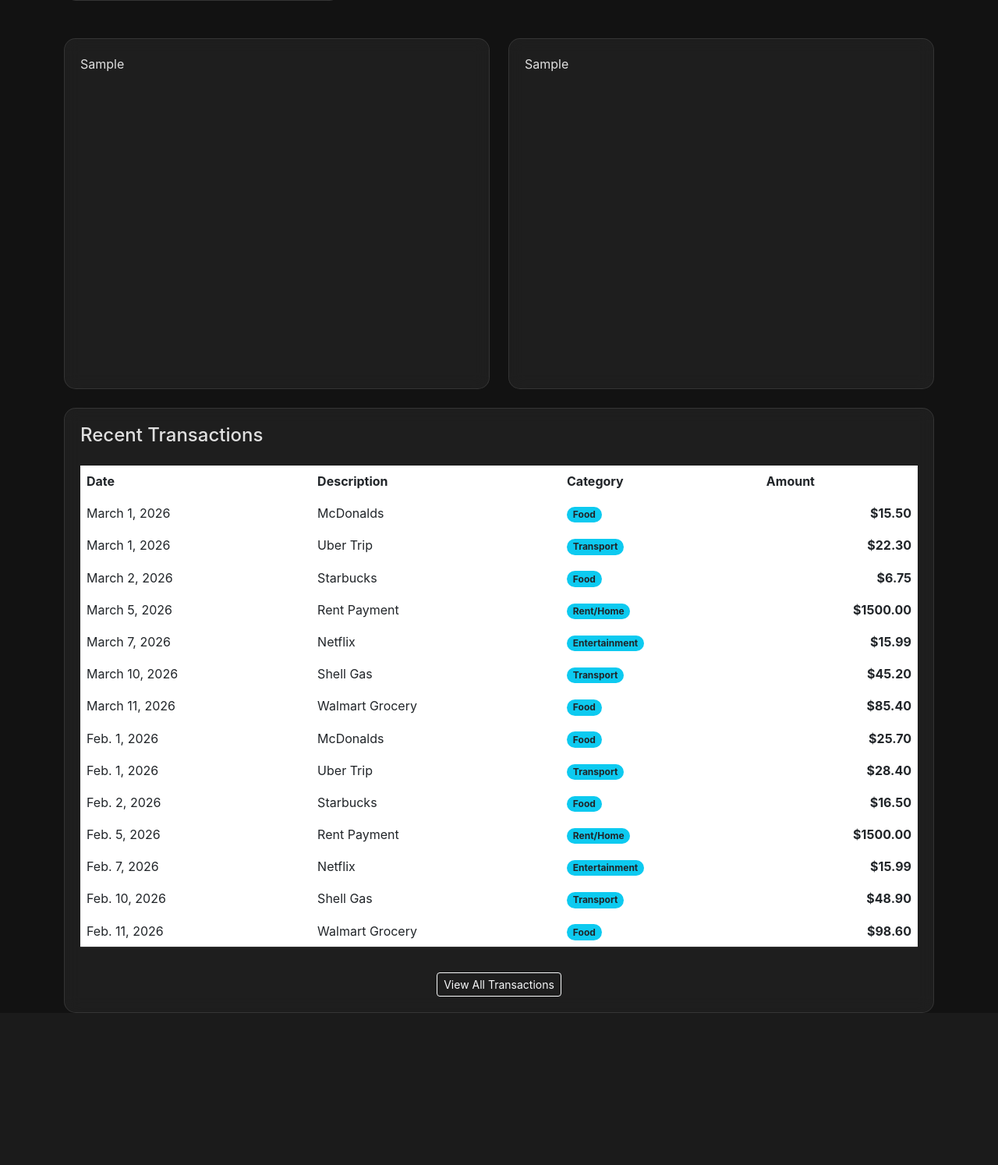
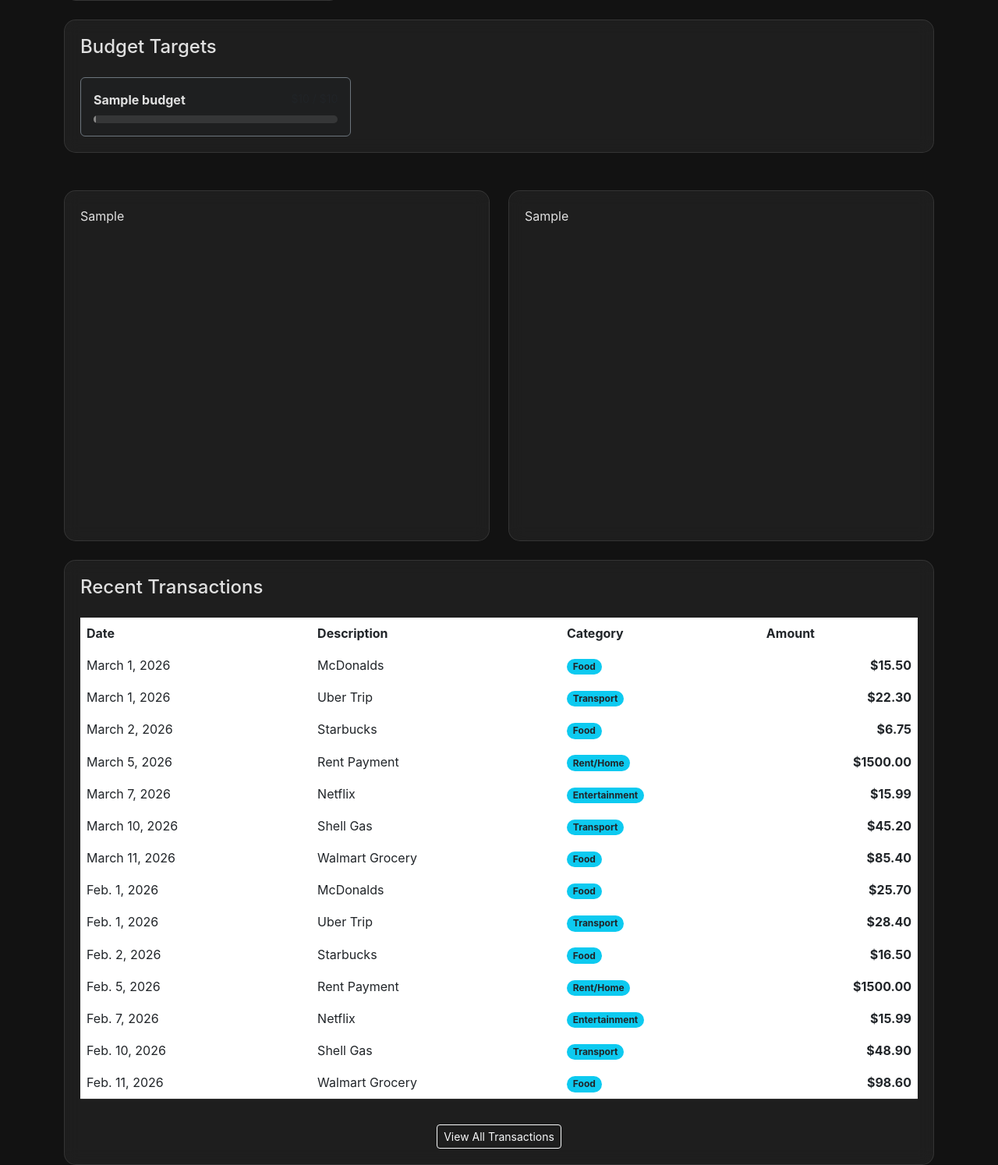
Before and after one commit to csalgado-brookfield/Antigravity-Finance, a Django app: template tracker/templates/tracker/dashboard.html in a window 1280 px wide. Shown: the part 340-1834 px from the top of the page at 78% size. Before the commit the page ends 1639 px from the top, so only its background shows below. Run offline with Django 5.2, Linux system fonts and the light colour scheme; data comes from the database, SQL or seed files in the repository; both versions use the stored data as it was after the commit; the template is opened without the code that fills it: values that come from a table or form of the project are taken from there, most other values are stand-ins (such as "Sample title", 1, 10 or a date in 2020).

Commit message:
feat: Implement financial tracking with category budgets, transactions, and a new dashboard view.

```diff
--- a/tracker/admin.py
+++ b/tracker/admin.py
@@ -3,7 +3,7 @@ from .models import Category, Transaction
 
 @admin.register(Category)
 class CategoryAdmin(admin.ModelAdmin):
-    list_display = ('name', 'color')
+    list_display = ('name', 'monthly_budget', 'color')
 
 @admin.register(Transaction)
 class TransactionAdmin(admin.ModelAdmin):
--- a/tracker/models.py
+++ b/tracker/models.py
@@ -4,6 +4,7 @@ from django.contrib.auth.models import User
 class Category(models.Model):
     name = models.CharField(max_length=100, unique=True)
     color = models.CharField(max_length=7, default="#3498db") # Hex color for charts
+    monthly_budget = models.DecimalField(max_digits=12, decimal_places=2, default=0.00)
 
     class Meta:
         verbose_name_plural = "Categories"
--- a/tracker/templates/tracker/dashboard.html
+++ b/tracker/templates/tracker/dashboard.html
@@ -25,14 +25,51 @@
     <div class="col-md-4">
         <div class="glass-card text-center">
             <h5>Status</h5>
-            <div class="stat-value" style="font-size: 1.5rem; color: {% if percent_change <= 0 %}#4caf50{% else %}#f44336{% endif %};">
-                {{ percent_change|floatformat:1 }}%
-                <i class="bi bi-caret-{% if percent_change <= 0 %}down{% else %}up{% endif %}-fill"></i>
-            </div>
+            {% if percent_change <= 0 %}
+                <div class="stat-value" style="font-size: 1.5rem; color: #4caf50;">
+                    {{ percent_change|floatformat:1 }}% <i class="bi bi-caret-down-fill"></i>
+                </div>
+            {% else %}
+                <div class="stat-value" style="font-size: 1.5rem; color: #f44336;">
+                    {{ percent_change|floatformat:1 }}% <i class="bi bi-caret-up-fill"></i>
+                </div>
+            {% endif %}
             <p class="text-muted">vs Previous Month (${{ prev_total_spend|floatformat:2 }})</p>
         </div>
     </div>
 </div>
+
+{% if budgets %}
+<div class="row mt-4">
+    <div class="col-md-12">
+        <div class="glass-card">
+            <h4 class="mb-4">Budget Targets</h4>
+            <div class="row g-3">
+                {% for budget in budgets %}
+                <div class="col-md-6 col-lg-4">
+                    <div class="p-3 border rounded border-secondary bg-dark bg-opacity-25">
+                        <div class="d-flex justify-content-between mb-2">
+                            <span class="fw-bold">{{ budget.name }}</span>
+                            <span class="text-muted small">${{ budget.spend|floatformat:0 }} / ${{ budget.budget|floatformat:0 }}</span>
+                        </div>
+                        <div class="progress" style="height: 10px; background-color: rgba(255,255,255,0.1);">
+                            <div class="progress-bar" role="progressbar"
+                                 style="width: {{ budget.percent }}%; background-color: {{ budget.color }};"
+                                 aria-valuenow="{{ budget.percent }}" aria-valuemin="0" aria-valuemax="100"></div>
+                        </div>
+                        {% if budget.raw_percent >= 100 %}
+                            <div class="text-danger small mt-2"><i class="bi bi-exclamation-triangle-fill"></i> Budget Exceeded!</div>
+                        {% elif budget.raw_percent >= 80 %}
+                            <div class="text-warning small mt-2"><i class="bi bi-exclamation-circle-fill"></i> Approaching Limit</div>
+                        {% endif %}
+                    </div>
+                </div>
+                {% endfor %}
+            </div>
+        </div>
+    </div>
+</div>
+{% endif %}
 
 <div class="row mt-4 g-4">
     <div class="col-md-6">
```
Also changed, not shown: sample_statement_v2.csv (added, +8 -0 lines), tracker/views.py (+17 -0 lines), db.sqlite3, tracker/migrations/0002_category_monthly_budget.py (added).
